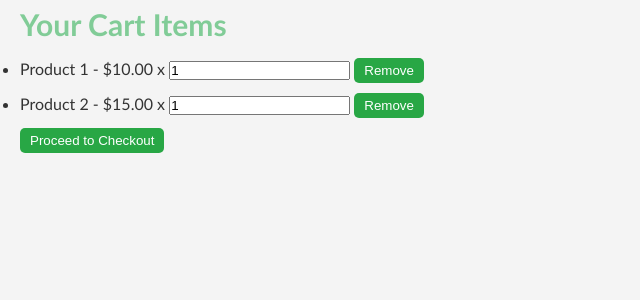
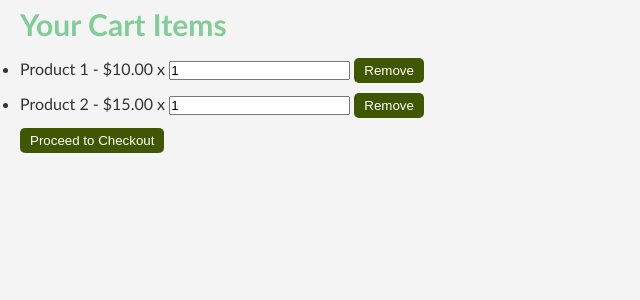
Before and after one commit to MrTimmyJ/TESC-FARM, a PHP site: page /cart.html in a window 1280 px wide. Shown: the part 372-672 px from the top of the page, without its empty margins (0-640 px from the left). Run offline with PHP 8.4, Linux system fonts and the light colour scheme; some libraries are stand-ins or nearby versions.

Commit message:
fixing color

```diff
--- a/public_html/static/style.css
+++ b/public_html/static/style.css
@@ -286,13 +286,13 @@ button {
     padding: 5px 10px;
     border: none;
     border-radius: 5px;
-    background-color: #28a745;
+    background-color: #3f5700;
     color: white;
     cursor: pointer;
 }
 
 button:hover {
-    background-color: #218838;
+    background-color: #3f5700;
 }
 
 #cart-modal {
```
